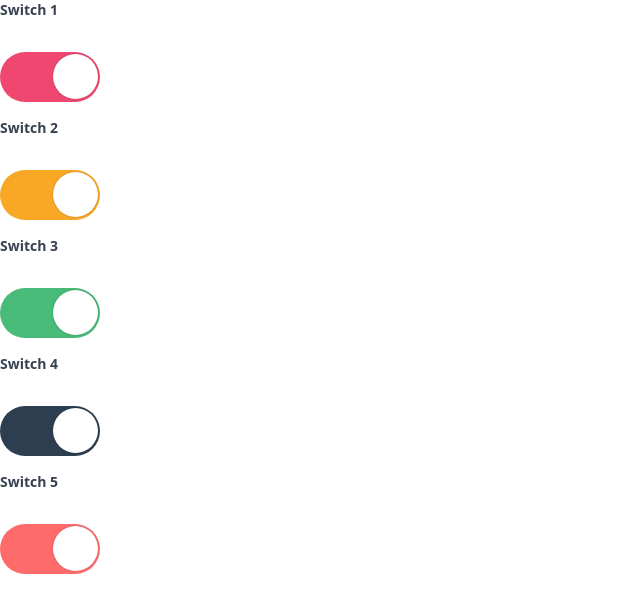
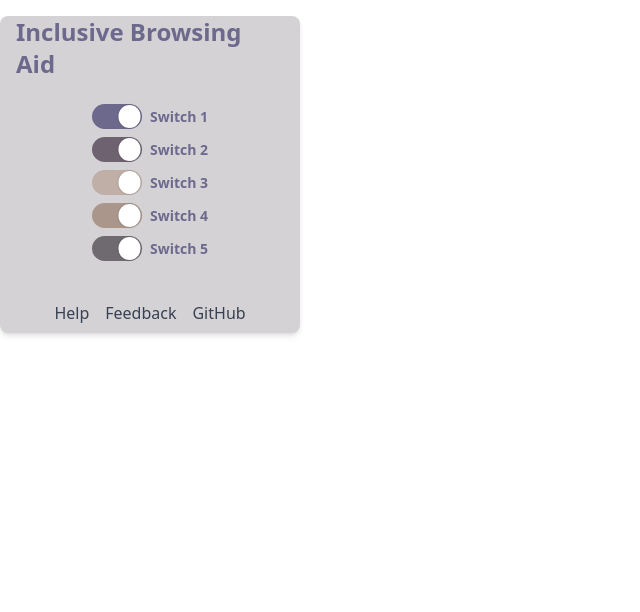
Before and after one commit to Inclusive-Browsing-Aid-Organization/Inclusive-Browsing-Aid, a React (Create React App) app: page / in a window 1280 px wide. Shown: the top 612 px of the page, without its empty margins (0-640 px from the left). Built offline with nearby package versions, Linux system fonts and the light colour scheme.

Commit message:
style menu

```diff
--- a/public/index.html
+++ b/public/index.html
@@ -26,7 +26,7 @@
     -->
     <title>React App</title>
   </head>
-  <body>
+  <body style="width: 300px; height: 200px;">
     <noscript>You need to enable JavaScript to run this app.</noscript>
     <div id="root"></div>
     <!--
--- a/src/App.js
+++ b/src/App.js
@@ -1,9 +1,21 @@
+import React, { useState } from "react";
+
 import SwitchesGroup from './components/SwitchesGroup'
+import Footer from './components/Footer'
+import Header from './components/Header'
 
 function App() {
+  const [appEnabled, setAppEnabled] = useState(false);
+
+  const toggleApp = () => {
+    setAppEnabled((prevEnabled) => !prevEnabled);
+  };
+
   return (
-    <div className="App">
+    <div className="bg-timberWolf rounded-lg shadow-md">
+      <Header/>
       <SwitchesGroup/>
+      <Footer/>
     </div>
   );
 }
--- /dev/null
+++ b/src/components/Footer.js
@@ -0,0 +1,13 @@
+import React from 'react';
+
+const Footer = () => {
+  return (
+    <div className="flex justify-center mt-4 space-x-4 p-2">
+      <a href="#" className="text-gray-700 hover:text-ultraViolet">Help</a>
+      <a href="#" className="text-gray-700 hover:text-ultraViolet">Feedback</a>
+      <a href="#" className="text-gray-700 hover:text-ultraViolet">GitHub</a>
+    </div>
+  );
+};
+
+export default Footer;
--- /dev/null
+++ b/src/components/Header.js
@@ -0,0 +1,9 @@
+import React from 'react';
+
+const Header = () => {
+  return (
+    <h1 className="text-2xl font-bold text-ultraViolet m-4">Inclusive Browsing Aid</h1>
+  );
+};
+
+export default Header;
--- a/src/components/Menu.js
+++ /dev/null
@@ -1,19 +0,0 @@
-import React, { useState } from 'react';
-import SwitchesGroup from './SwitchesGroup'
-
-function ToggleMenu() {
-  const [value, setValue] = useState(false);
-
-
-  return (
-    <div className="toggle-menu">
-      <Switch
-        isOn={value}
-        handleToggle={() => setValue(!value)}
-        color='#EF476F'
-      />
-    </div>
-  );
-}
-
-export default ToggleMenu;
--- a/src/components/SwitchesGroup.js
+++ b/src/components/SwitchesGroup.js
@@ -10,30 +10,30 @@ const SwitchesGroup = () => {
     const [switch5, setSwitch5] = useState(true);
 
     return (
-<div>
-      <div className="mb-4">
-        <label className="block text-gray-700 text-sm font-bold mb-2">Switch 1</label>
-        <Switch isOn={switch1} handleToggle={() => setSwitch1(!switch1)} color="#EF476F" />
+    <div className='p-2 flex flex-col justify-center items-center'>
+      <div className="mb-2 flex items-center justify-between">
+        <Switch isOn={switch1} handleToggle={() => setSwitch1(!switch1)} color="#6C698D" />
+      <label className="block text-ultraViolet text-sm font-bold ml-2">Switch 1</label>
       </div>
 
-      <div className="mb-4">
-        <label className="block text-gray-700 text-sm font-bold mb-2">Switch 2</label>
-        <Switch isOn={switch2} handleToggle={() => setSwitch2(!switch2)} color="#F9A825" />
+      <div className="mb-2 flex items-center justify-between">
+        <Switch isOn={switch2} handleToggle={() => setSwitch2(!switch2)} color="#6E6271" />
+        <label className="block text-ultraViolet text-sm font-bold ml-2">Switch 2</label>
       </div>
 
-      <div className="mb-4">
-        <label className="block text-gray-700 text-sm font-bold mb-2">Switch 3</label>
-        <Switch isOn={switch3} handleToggle={() => setSwitch3(!switch3)} color="#48BB78" />
+      <div className="mb-2 flex items-center justify-between">
+        <Switch isOn={switch3} handleToggle={() => setSwitch3(!switch3)} color="#BFAFA6" />
+        <label className="block text-ultraViolet text-sm font-bold ml-2">Switch 3</label>
       </div>
 
-      <div className="mb-4">
-        <label className="block text-gray-700 text-sm font-bold mb-2">Switch 4</label>
-        <Switch isOn={switch4} handleToggle={() => setSwitch4(!switch4)} color="#2D3E50" />
+      <div className="mb-2 flex items-center justify-between">
+        <Switch isOn={switch4} handleToggle={() => setSwitch4(!switch4)} color="#AA968A" />
+        <label className="block text-ultraViolet text-sm font-bold ml-2">Switch 4</label>
       </div>
 
-      <div className="mb-4">
-        <label className="block text-gray-700 text-sm font-bold mb-2">Switch 5</label>
-        <Switch isOn={switch5} handleToggle={() => setSwitch5(!switch5)} color="#FF6B6B" />
+      <div className="mb-2 flex items-center justify-between">
+        <Switch isOn={switch5} handleToggle={() => setSwitch5(!switch5)} color="#6E6A6F" />
+        <label className="block text-ultraViolet text-sm font-bold ml-2">Switch 5</label>
       </div>
     </div>
     );
--- a/src/components/switch/Switch.css
+++ b/src/components/switch/Switch.css
@@ -9,32 +9,33 @@
   align-items: center;
   justify-content: space-between;
   cursor: pointer;
-    width: 100px;
-    height: 50px;
+  width: 50px; /* Reduce the width to 50px */
+  height: 25px; /* Reduce the height to 25px */
   background: grey;
   border-radius: 100px;
   position: relative;
-    transition: background-color .2s;
+  transition: background-color 0.2s;
 }
 
 .react-switch-label .react-switch-button {
   content: '';
   position: absolute;
-    top: 2px;
-    left: 2px;
-    width: 45px;
-    height: 45px;
-    border-radius: 45px;
+  top: 1px; /* Adjust the top position */
+  left: 1px; /* Adjust the left position */
+  width: 22.5px; /* Reduce the width to 22.5px */
+  height: 22.5px; /* Reduce the height to 22.5px */
+  border-radius: 22.5px;
   transition: 0.2s;
   background: #fff;
   box-shadow: 0 0 2px 0 rgba(10, 10, 10, 0.29);
 }
 
 .react-switch-checkbox:checked + .react-switch-label .react-switch-button {
-    left: calc(100% - 2px);
+  left: calc(100% - 1px); /* Adjust the left position */
   transform: translateX(-100%);
 }
 
 .react-switch-label:active .react-switch-button {
-    width: 60px;
+  width: 30px; /* Adjust the width to 30px */
+  height: 30px; /* Adjust the height to 30px */
 }
--- a/tailwind.config.js
+++ b/tailwind.config.js
@@ -1,10 +1,17 @@
-/** @type {import('tailwindcss').Config} */
 module.exports = {
   content: [
     "./src/**/*.{js,jsx,ts,tsx}",
   ],
   theme: {
-    extend: {},
+    extend: {
+      colors: {
+        ultraViolet: "#6C698D",
+        timberWolf: "#d4d2d5",
+        silver: "#BFAFA6",
+        beaver: "#AA968A",
+        dimGray: "#6E6A6F",
+      },
+    },
   },
   plugins: [],
-}
+};
```
Lines whose indentation alone changed are shown as unchanged.
